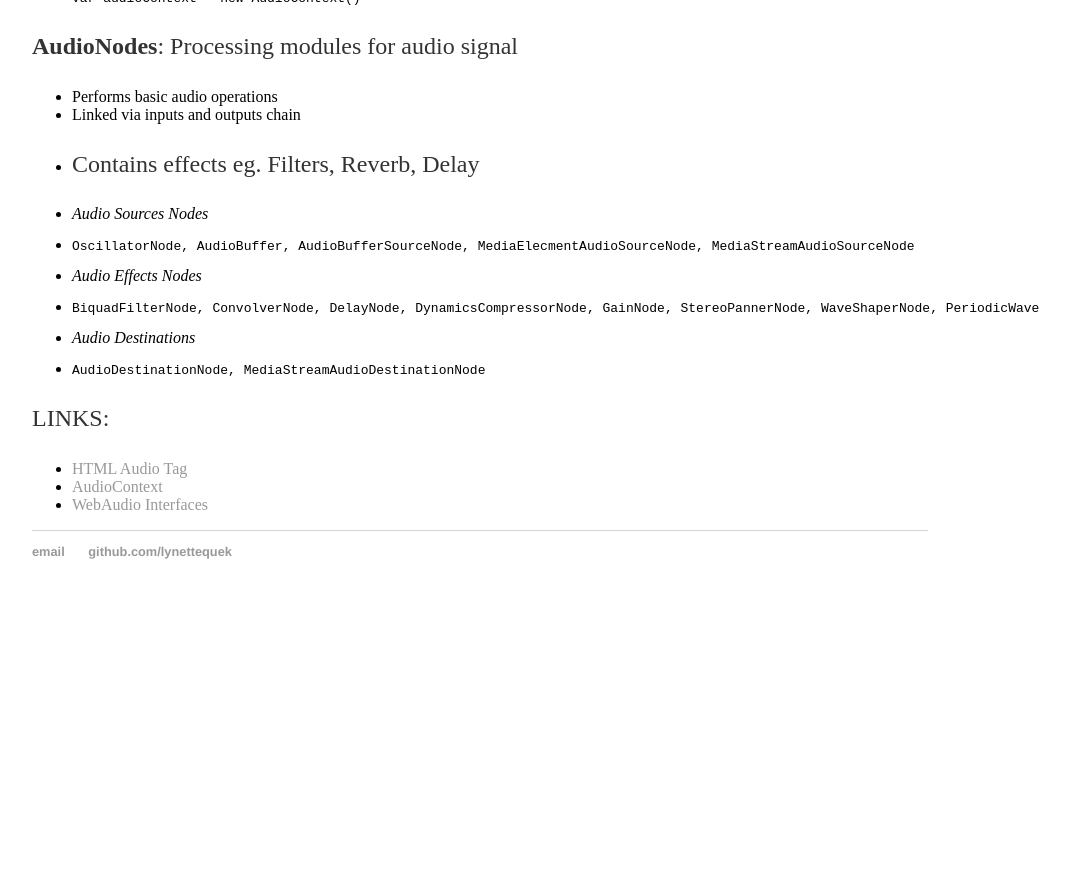
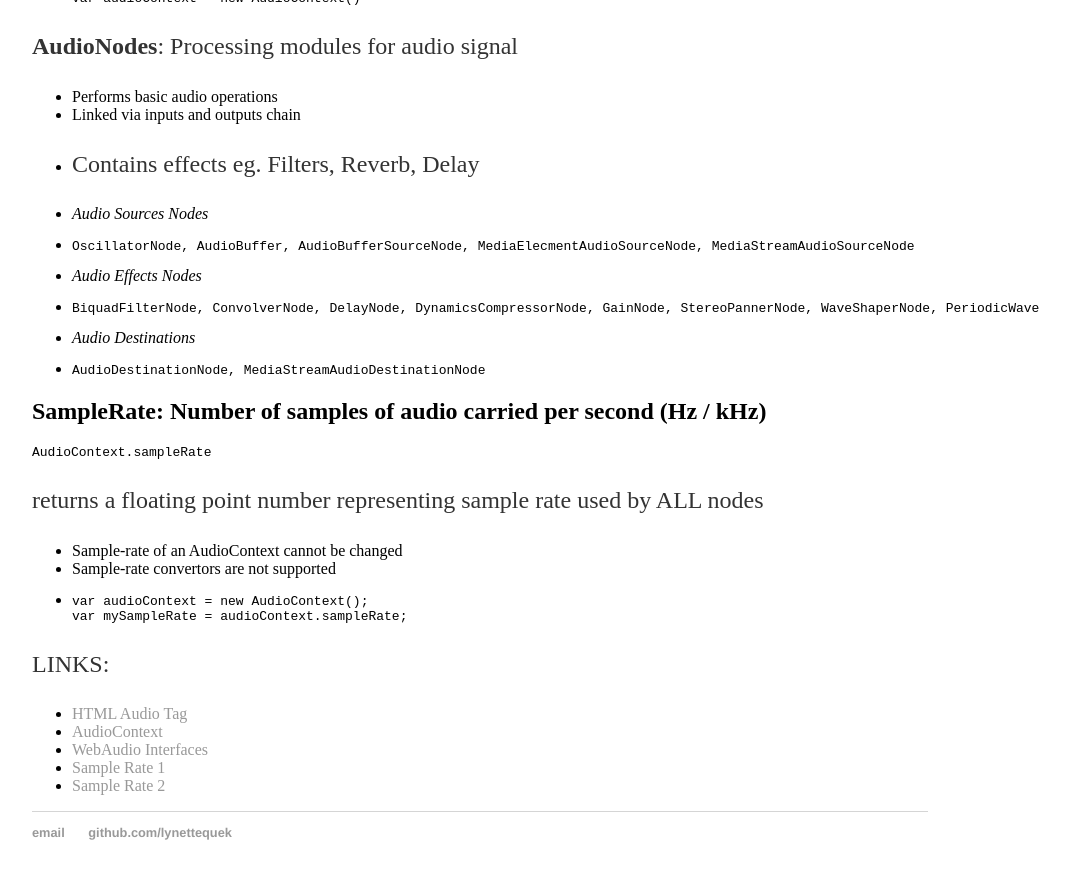
Before and after one commit to lynettequek/lynettequek.github.io, a Jekyll site: the page built from _posts/2015-05-14-WebAudio-Blog-1.md, in a window 1280 px wide and 900 px high, scrolled down 924 px. Shown: the top 879 px of the window, without its empty margins (160-1229 px from the left). Built offline with Jekyll 4.4.1, drawn with Linux system fonts in a browser that asks for light colours; before the commit the page ends 1543 px from its top, so only the background shows below that.

Commit message:
Update 2015-05-14-WebAudio-Blog-1.md

````diff
--- a/_posts/2015-05-14-WebAudio-Blog-1.md
+++ b/_posts/2015-05-14-WebAudio-Blog-1.md
@@ -58,7 +58,24 @@ BiquadFilterNode, ConvolverNode, DelayNode, DynamicsCompressorNode, GainNode, St
 AudioDestinationNode, MediaStreamAudioDestinationNode
 ```
 
+**SampleRate**: Number of samples of audio carried per second (Hz / kHz)
+-
+```
+AudioContext.sampleRate
+```
+returns a floating point number representing sample rate used by ALL nodes
+- Sample-rate of an AudioContext cannot be changed
+- Sample-rate convertors are not supported
+-
+```
+var audioContext = new AudioContext();
+var mySampleRate = audioContext.sampleRate;
+```
+
+
 LINKS:
 - [HTML Audio Tag](http://www.w3schools.com/htmL/html5_audio.asp)
 - [AudioContext](http://www.html5rocks.com/en/tutorials/webaudio/intro/)
 - [WebAudio Interfaces](https://developer.mozilla.org/en-US/docs/Web/API/Web_Audio_API)
+- [Sample Rate 1](https://developer.mozilla.org/en-US/docs/Web/API/AudioContext)
+- [Sample Rate 2](https://developer.mozilla.org/en-US/docs/Web/API/AudioContext/sampleRate)
````
